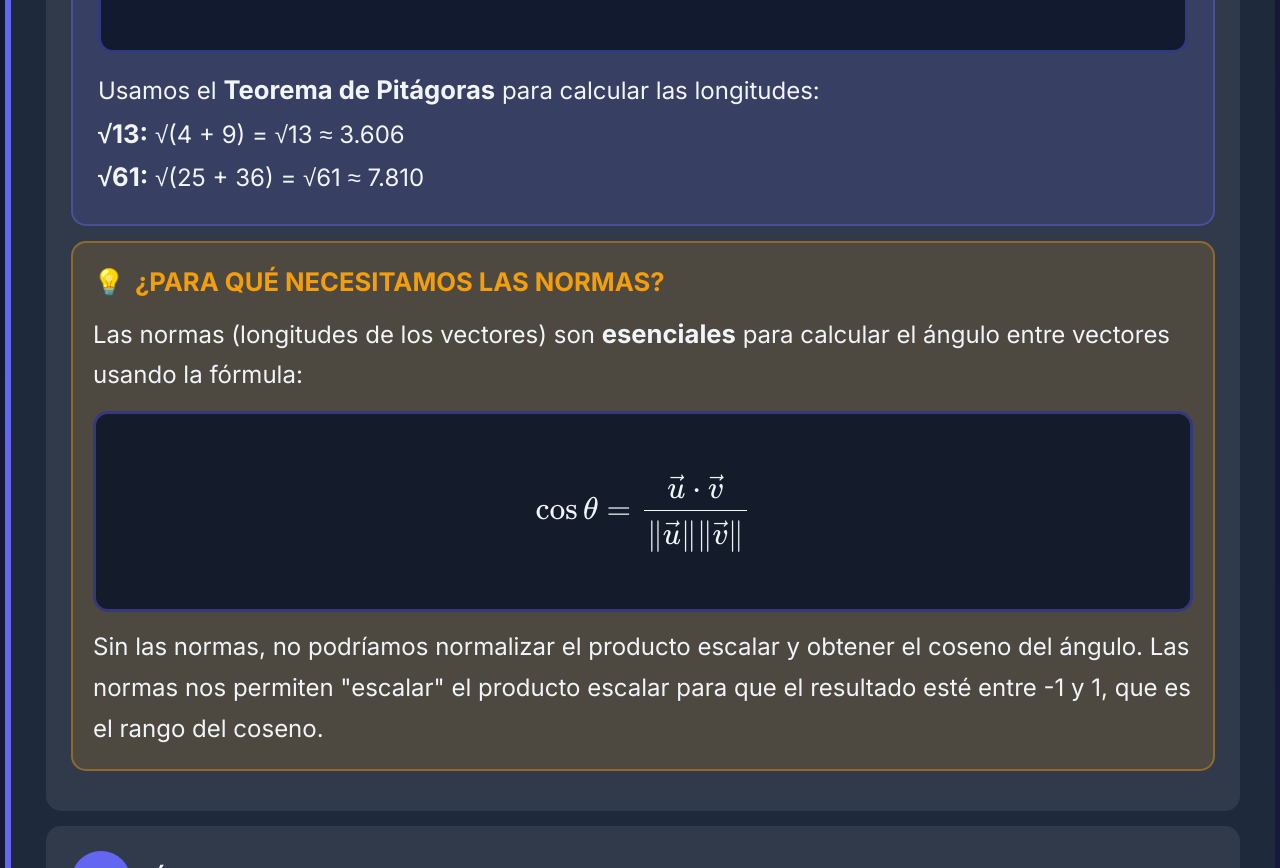
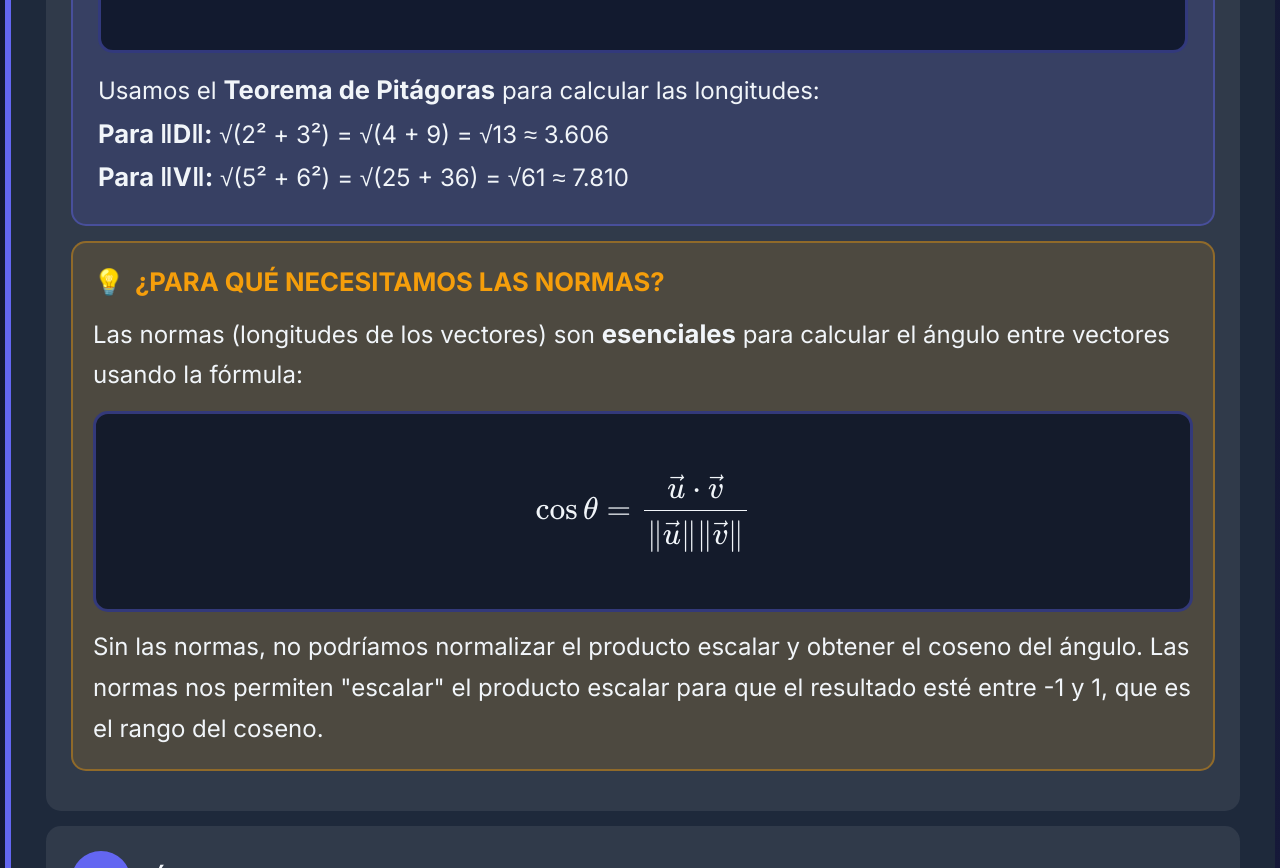
Before and after one commit to juanpahdezreyess/examen-algebra2, a plain HTML site: page index.html in a window 1280 px wide. Shown: the part 2532-3400 px from the top of the page. Drawn offline with nearby package versions, Linux system fonts and the light colour scheme.

Commit message:
Update index.html

```diff
--- a/index.html
+++ b/index.html
@@ -294,8 +294,8 @@
                         \[\|\vec{V}\| = \sqrt{5^2 + 6^2} = \sqrt{25 + 36} = \sqrt{61} \approx 7.810\]
                     </div>
                     <p class="large-text">Usamos el <strong>Teorema de Pitágoras</strong> para calcular las longitudes:<br>
-                    <strong>√13:</strong> √(4 + 9) = √13 ≈ 3.606<br>
-                    <strong>√61:</strong> √(25 + 36) = √61 ≈ 7.810</p>
+                    <strong>Para ‖D‖:</strong> √(2² + 3²) = √(4 + 9) = √13 ≈ 3.606<br>
+                    <strong>Para ‖V‖:</strong> √(5² + 6²) = √(25 + 36) = √61 ≈ 7.810</p>
                 </div>
                 <div class="important-note">
                     <div class="important-note-title">¿PARA QUÉ NECESITAMOS LAS NORMAS?</div>
```
